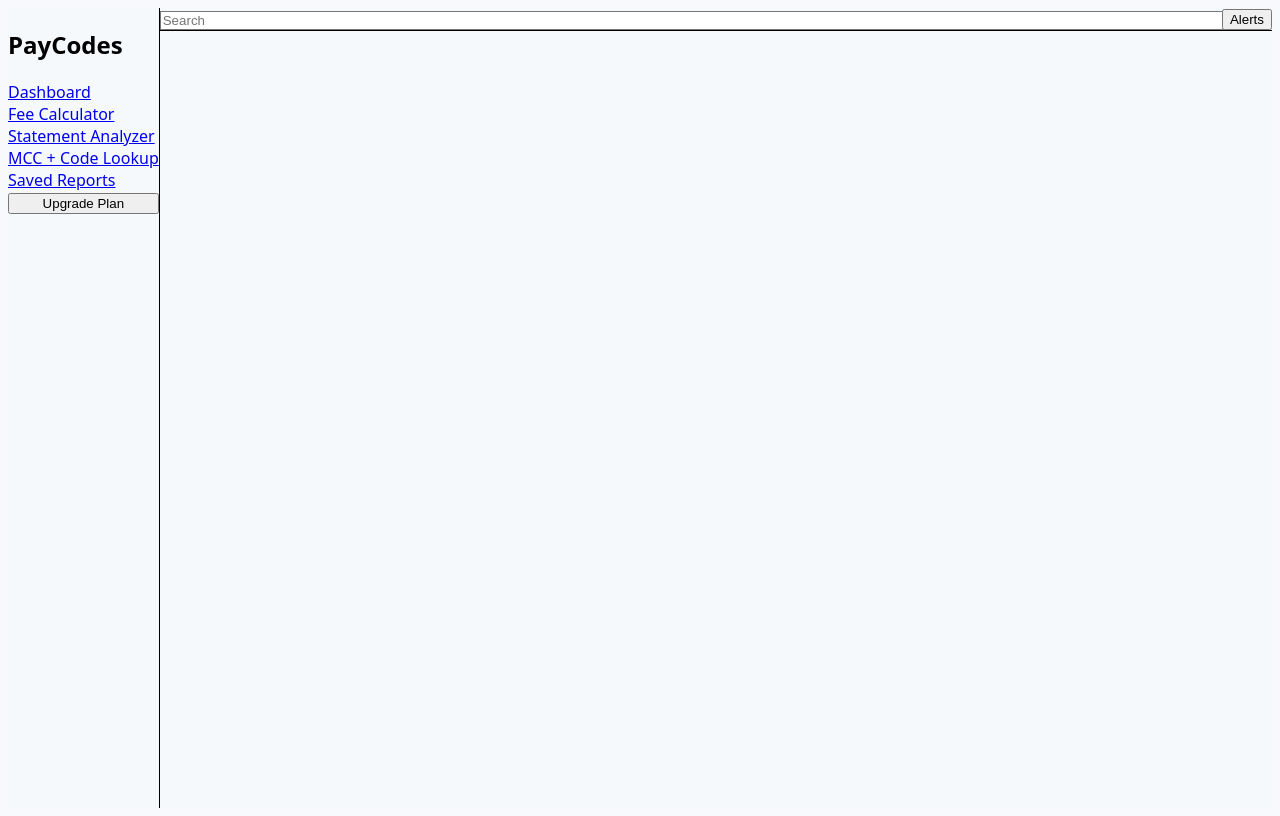
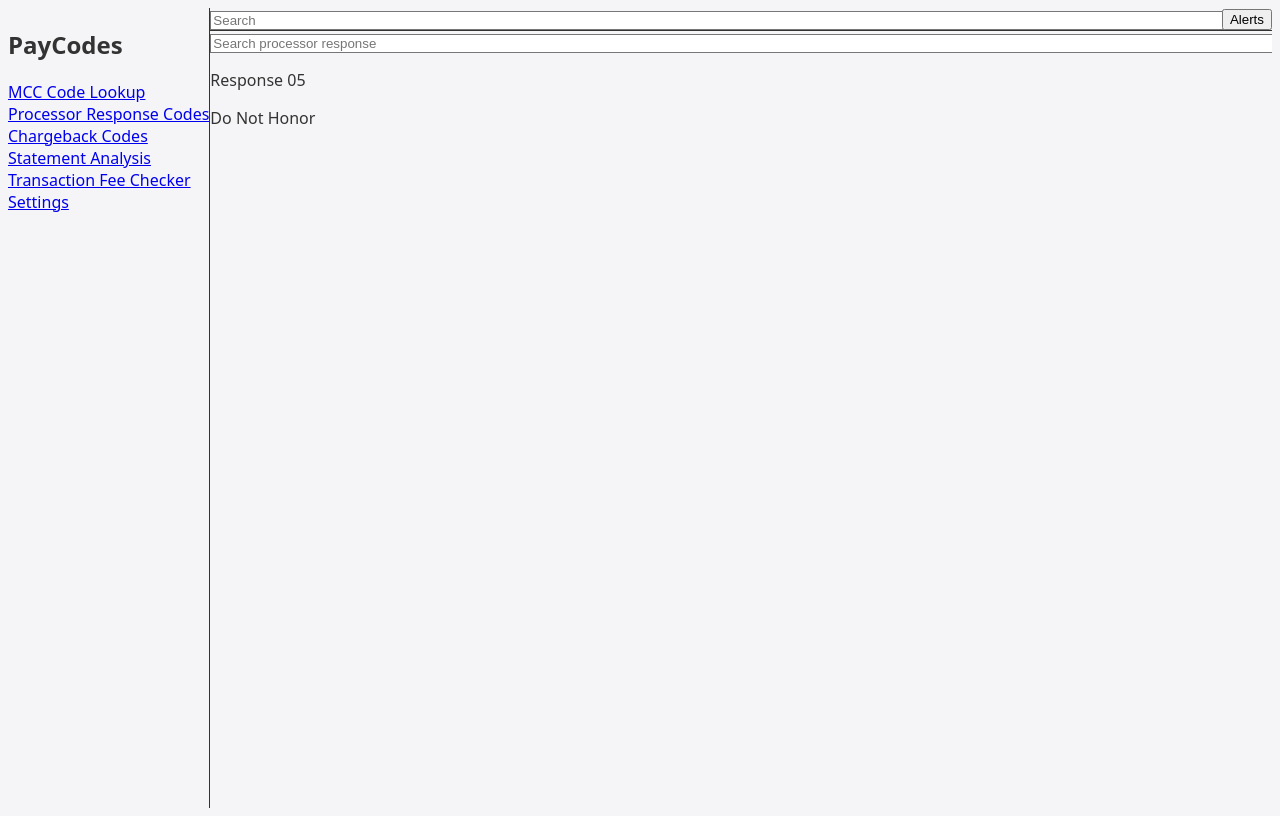
Before and after one commit to Neo-XXX/paycodesinit, a React (Vite) app in the folder client/: page /processor-codes in a window 1280 px wide. Built offline with nearby package versions, Linux system fonts and the light colour scheme; the HTML template or start-up script is replaced by a standard one.

Commit message:
Set MCC lookup as landing page and redesign menu

```diff
--- a/client/index.html
+++ b/client/index.html
@@ -11,7 +11,7 @@
       rel="stylesheet"
     />
   </head>
-  <body class="min-h-screen bg-[#f7f9fc]">
+  <body class="min-h-screen">
     <div id="root"></div>
     <script type="module" src="/src/main.jsx"></script>
   </body>
--- a/client/src/App.jsx
+++ b/client/src/App.jsx
@@ -1,21 +1,23 @@
 import { BrowserRouter, Routes, Route } from 'react-router-dom';
 import Layout from './components/Layout';
-import Dashboard from './pages/Dashboard';
+import MccLookup from './pages/MccLookup';
+import ProcessorCodes from './pages/ProcessorCodes';
+import ChargebackCodes from './pages/ChargebackCodes';
+import StatementUpload from './pages/StatementUpload';
 import FeeCalculator from './pages/FeeCalculator';
-import StatementUpload from './pages/StatementUpload';
-import CodeLookup from './pages/CodeLookup';
-import Reports from './pages/Reports';
+import Settings from './pages/Settings';
 
 export default function App() {
   return (
     <BrowserRouter>
       <Layout>
         <Routes>
-          <Route path="/" element={<Dashboard />} />
-          <Route path="/calculator" element={<FeeCalculator />} />
-          <Route path="/statement" element={<StatementUpload />} />
-          <Route path="/codes" element={<CodeLookup />} />
-          <Route path="/reports" element={<Reports />} />
+          <Route path="/" element={<MccLookup />} />
+          <Route path="/processor-codes" element={<ProcessorCodes />} />
+          <Route path="/chargeback-codes" element={<ChargebackCodes />} />
+          <Route path="/statement-analysis" element={<StatementUpload />} />
+          <Route path="/fee-checker" element={<FeeCalculator />} />
+          <Route path="/settings" element={<Settings />} />
         </Routes>
       </Layout>
     </BrowserRouter>
--- a/client/src/components/Layout.jsx
+++ b/client/src/components/Layout.jsx
@@ -3,7 +3,7 @@ import Topbar from './Topbar';
 
 export default function Layout({ children }) {
   return (
-    <div className="flex min-h-screen bg-[#f6f9fc]">
+    <div className="flex min-h-screen">
       <Sidebar />
       <div className="flex-1 flex flex-col overflow-hidden">
         <Topbar />
--- a/client/src/components/Sidebar.jsx
+++ b/client/src/components/Sidebar.jsx
@@ -1,11 +1,12 @@
 import { NavLink } from 'react-router-dom';
 
 const navItems = [
-  { to: '/', label: 'Dashboard' },
-  { to: '/calculator', label: 'Fee Calculator' },
-  { to: '/statement', label: 'Statement Analyzer' },
-  { to: '/codes', label: 'MCC + Code Lookup' },
-  { to: '/reports', label: 'Saved Reports' },
+  { to: '/', label: 'MCC Code Lookup' },
+  { to: '/processor-codes', label: 'Processor Response Codes' },
+  { to: '/chargeback-codes', label: 'Chargeback Codes' },
+  { to: '/statement-analysis', label: 'Statement Analysis' },
+  { to: '/fee-checker', label: 'Transaction Fee Checker' },
+  { to: '/settings', label: 'Settings' },
 ];
 
 export default function Sidebar() {
@@ -18,16 +19,13 @@ export default function Sidebar() {
             key={item.to}
             to={item.to}
             className={({ isActive }) =>
-              `block rounded-lg px-3 py-2 hover:bg-gray-50 ${isActive ? 'text-indigo-600 font-medium' : 'text-gray-600'}`
+              `block rounded-lg px-3 py-2 hover:bg-gray-100 ${isActive ? 'text-lightspeed font-medium' : 'text-gray-600'}`
             }
           >
             {item.label}
           </NavLink>
         ))}
       </nav>
-      <div className="pt-4">
-        <button className="w-full bg-indigo-600 text-white rounded-lg p-3 mt-4">Upgrade Plan</button>
-      </div>
     </aside>
   );
 }
--- a/client/src/components/Topbar.jsx
+++ b/client/src/components/Topbar.jsx
@@ -5,7 +5,7 @@ export default function Topbar() {
         <input
           type="text"
           placeholder="Search"
-          className="border rounded-lg p-2 w-full bg-gray-50"
+          className="border rounded-lg p-2 w-full bg-gray-50 focus:outline-none focus:ring-2 focus:ring-lightspeed"
         />
       </div>
       <div className="space-x-4 flex items-center">
--- a/client/src/index.css
+++ b/client/src/index.css
@@ -5,5 +5,7 @@
 @layer base {
   body {
     font-family: theme('fontFamily.sans');
+    background-color: #f5f5f7;
+    color: #333;
   }
 }
--- /dev/null
+++ b/client/src/pages/ChargebackCodes.jsx
@@ -0,0 +1,20 @@
+import { useState } from 'react';
+
+export default function ChargebackCodes() {
+  const [query, setQuery] = useState('');
+  return (
+    <div className="bg-white p-4 rounded-2xl shadow-md">
+      <input
+        type="text"
+        placeholder="Search code"
+        value={query}
+        onChange={(e) => setQuery(e.target.value)}
+        className="border rounded-xl p-2 w-full"
+      />
+      <div className="mt-4">
+        <p className="font-medium">Code 4837 - Visa</p>
+        <p className="text-sm">No cardholder authorization</p>
+      </div>
+    </div>
+  );
+}
--- a/client/src/pages/CodeLookup.jsx
+++ /dev/null
@@ -1,48 +0,0 @@
-import { useState } from 'react';
-
-export default function CodeLookup() {
-  const [tab, setTab] = useState('mcc');
-  return (
-    <div className="bg-white p-4 rounded-2xl shadow-md">
-      <div className="border-b mb-4 flex space-x-4">
-        <button
-          className={`p-2 ${tab === 'mcc' ? 'border-b-2 border-indigo-600' : ''}`}
-          onClick={() => setTab('mcc')}
-        >
-          MCC Search
-        </button>
-        <button
-          className={`p-2 ${tab === 'chargeback' ? 'border-b-2 border-indigo-600' : ''}`}
-          onClick={() => setTab('chargeback')}
-        >
-          Dispute Reason Codes
-        </button>
-      </div>
-      {tab === 'mcc' ? (
-        <div className="space-y-2">
-          <input
-            type="text"
-            placeholder="Search MCC"
-            className="border rounded-xl p-2 w-full"
-          />
-          <div className="mt-4">
-            <p className="font-medium">MCC 5999</p>
-            <p className="text-sm">Miscellaneous retail stores</p>
-          </div>
-        </div>
-      ) : (
-        <div className="space-y-2">
-          <input
-            type="text"
-            placeholder="Search code"
-            className="border rounded-xl p-2 w-full"
-          />
-          <div className="mt-4">
-            <p className="font-medium">Code 4837 - Visa</p>
-            <p className="text-sm">No cardholder authorization</p>
-          </div>
-        </div>
-      )}
-    </div>
-  );
-}
--- /dev/null
+++ b/client/src/pages/MccLookup.jsx
@@ -0,0 +1,20 @@
+import { useState } from 'react';
+
+export default function MccLookup() {
+  const [query, setQuery] = useState('');
+  return (
+    <div className="bg-white p-4 rounded-2xl shadow-md">
+      <input
+        type="text"
+        placeholder="Search MCC"
+        value={query}
+        onChange={(e) => setQuery(e.target.value)}
+        className="border rounded-xl p-2 w-full"
+      />
+      <div className="mt-4">
+        <p className="font-medium">MCC 5999</p>
+        <p className="text-sm">Miscellaneous retail stores</p>
+      </div>
+    </div>
+  );
+}
--- /dev/null
+++ b/client/src/pages/ProcessorCodes.jsx
@@ -0,0 +1,20 @@
+import { useState } from 'react';
+
+export default function ProcessorCodes() {
+  const [query, setQuery] = useState('');
+  return (
+    <div className="bg-white p-4 rounded-2xl shadow-md">
+      <input
+        type="text"
+        placeholder="Search processor response"
+        value={query}
+        onChange={(e) => setQuery(e.target.value)}
+        className="border rounded-xl p-2 w-full"
+      />
+      <div className="mt-4">
+        <p className="font-medium">Response 05</p>
+        <p className="text-sm">Do Not Honor</p>
+      </div>
+    </div>
+  );
+}
--- /dev/null
+++ b/client/src/pages/Settings.jsx
@@ -0,0 +1,8 @@
+export default function Settings() {
+  return (
+    <div className="bg-white p-4 rounded-2xl shadow-md">
+      <h2 className="text-lg font-medium mb-2">Settings</h2>
+      <p className="text-sm text-gray-500">User preferences will appear here.</p>
+    </div>
+  );
+}
--- a/client/tailwind.config.js
+++ b/client/tailwind.config.js
@@ -8,6 +8,9 @@ module.exports = {
       fontFamily: {
         sans: ['Inter', 'ui-sans-serif', 'system-ui'],
       },
+      colors: {
+        lightspeed: '#e81c1c',
+      },
     },
   },
   plugins: [],
```
